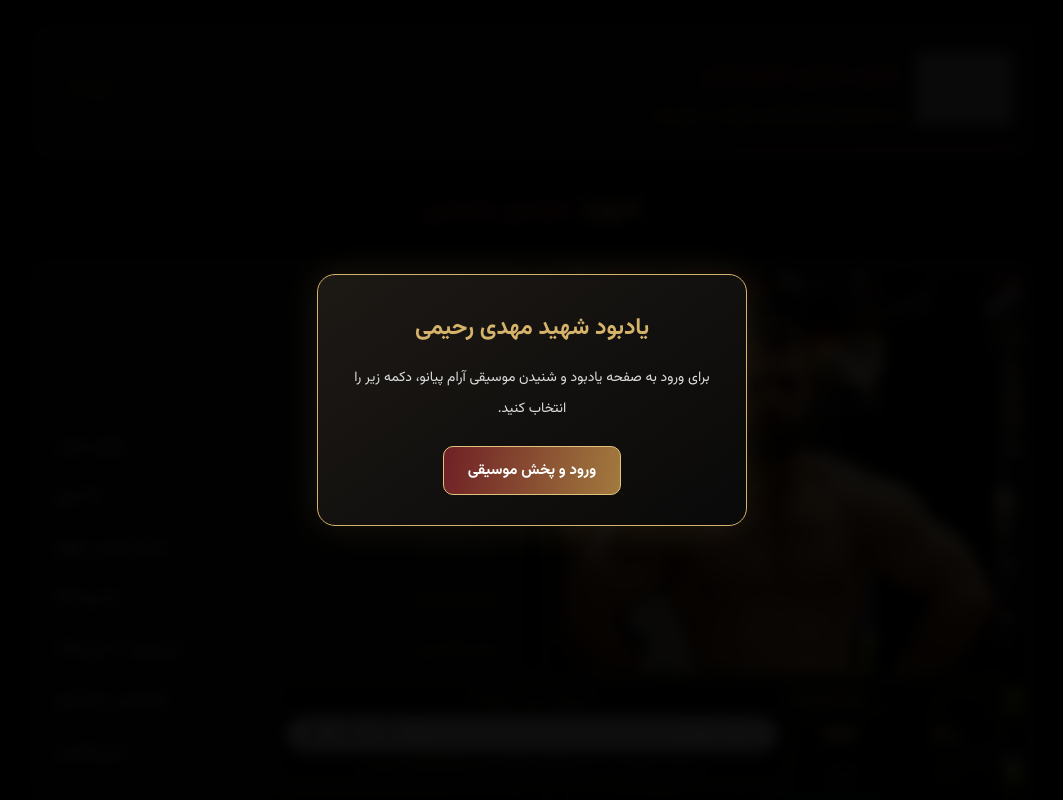
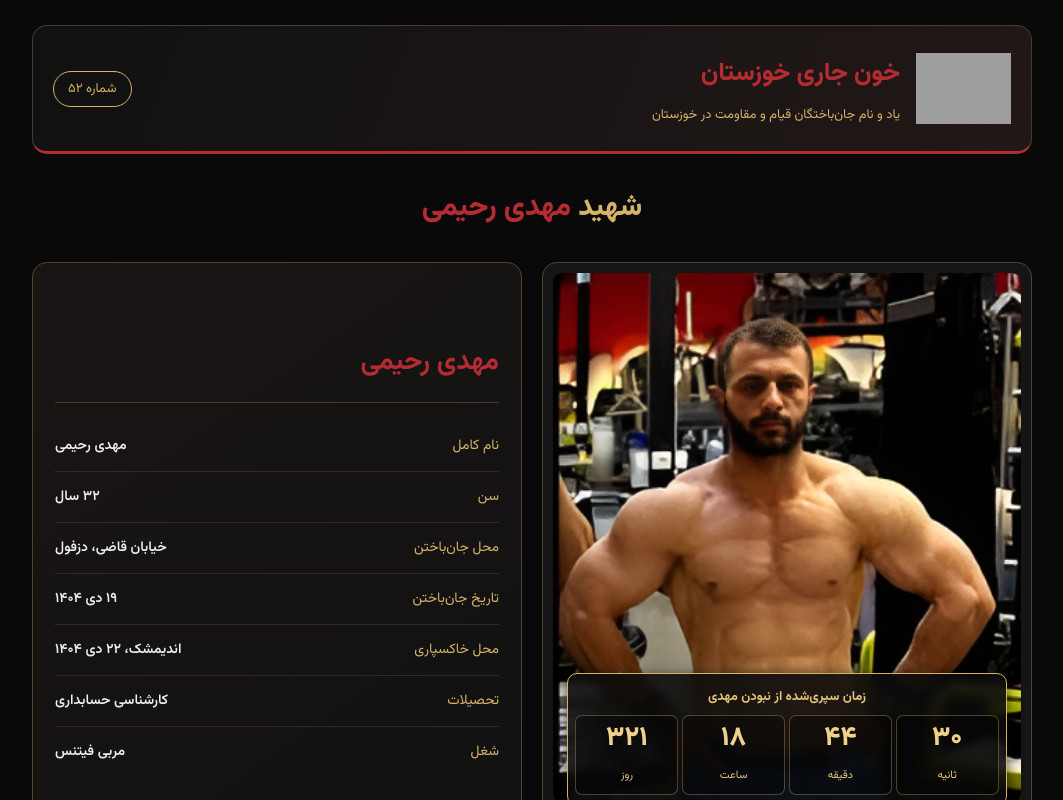
Before and after one commit to armin388shahram-wq/armin388shahram-wq.github.io, a plain HTML site: page 52-mehdi-rahimi.html in a window 1280 px wide. Shown: the top 800 px of the page, without its empty margins (108-1171 px from the left). Drawn offline with Linux system fonts and the light colour scheme; grey boxes are pictures that could not be loaded.

Commit message:
Remove welcome overlay and previous piano audio

```diff
--- a/52-mehdi-rahimi.html
+++ b/52-mehdi-rahimi.html
@@ -502,104 +502,12 @@ footer strong {
     }
 }
 
-/* پخش‌کننده موسیقی یادبود */
-.memorial-audio {
-    position: fixed;
-    bottom: 14px;
-    left: 50%;
-    transform: translateX(-50%);
-    z-index: 20;
-    width: min(94%, 520px);
-    padding: 10px 14px;
-    background: rgba(15, 13, 12, .96);
-    border: 1px solid var(--gold);
-    border-radius: 13px;
-    box-shadow: 0 5px 25px rgba(0,0,0,.65);
-    text-align: center;
-}
-.memorial-audio p {
-    margin: 0 0 5px;
-    color: var(--gold);
-    font-size: 12px;
-}
-.memorial-audio audio {
-    display: block;
-    width: 100%;
-    height: 34px;
-}
-.audio-credit {
-    display: block;
-    margin-top: 4px;
-    color: #aaa;
-    font-size: 10px;
-}
-.audio-credit a { color: #d6b36a; }
-.audio-welcome[hidden] {
-    display: none !important;
-}
-.audio-welcome {
-    position: fixed;
-    inset: 0;
-    z-index: 100;
-    display: flex;
-    align-items: center;
-    justify-content: center;
-    padding: 22px;
-    background: rgba(0,0,0,.94);
-    backdrop-filter: blur(7px);
-}
-.audio-welcome-card {
-    width: min(100%, 430px);
-    padding: 30px 22px;
-    text-align: center;
-    background: linear-gradient(145deg, #1d1915, #090909);
-    border: 1px solid var(--gold);
-    border-radius: 18px;
-    box-shadow: 0 0 35px rgba(214,179,106,.12);
-}
-.audio-welcome-card h2 {
-    margin: 0 0 12px;
-    color: var(--gold);
-    font-size: 23px;
-}
-.audio-welcome-card p {
-    margin: 0 0 22px;
-    color: #ddd;
-    font-size: 14px;
-    line-height: 2.2;
-}
-.audio-enter {
-    border: 1px solid #e0c27e;
-    border-radius: 10px;
-    padding: 12px 24px;
-    background: linear-gradient(100deg, #6f2025, #a27a3e);
-    color: white;
-    font-family: inherit;
-    font-size: 15px;
-    font-weight: 700;
-    cursor: pointer;
-}
-.audio-enter:focus-visible { outline: 2px solid white; outline-offset: 3px; }
-@media(max-width:650px) {
-    .memorial-audio { bottom: 8px; padding: 8px 10px; }
-    body { padding-bottom: 90px; }
-}
 
 </style>
 </head>
 
 <body>
 
-
-<!-- ورود همراه با پخش موسیقی یادبود -->
-<div class="audio-welcome" id="audioWelcome" role="dialog" aria-modal="true" aria-labelledby="audioWelcomeTitle">
-  <div class="audio-welcome-card">
-    <h2 id="audioWelcomeTitle">یادبود شهید مهدی رحیمی</h2>
-    <p>برای ورود به صفحه یادبود و شنیدن موسیقی آرام پیانو، دکمه زیر را انتخاب کنید.</p>
-    <button class="audio-enter" id="audioEnter" type="button">ورود و پخش موسیقی</button>
-    <p id="audioError" hidden style="margin:14px 0 0;color:#e5a0a0;font-size:12px;">پخش موسیقی آغاز نشد. می‌توانید از پخش‌کننده پایین صفحه استفاده کنید.</p>
-  </div>
-</div>
 
 <div class="container">
 
@@ -774,42 +682,9 @@ footer strong {
 </div>
 
 
-<!-- موسیقی آرام پیانو؛ فایل با مجوز Creative Commons BY-SA 2.0 -->
-<div class="memorial-audio" id="memorialAudioPlayer">
-  <p>موسیقی یادبود | پیانو آرام</p>
-  <audio id="memorialAudio" controls preload="none">
-    <source src="https://upload.wikimedia.org/wikipedia/commons/9/99/L._Sarason_-_Piano_Sonata_-_Slow_and_Espressivo.ogg" type="audio/ogg">
-    مرورگر شما از پخش این فایل صوتی پشتیبانی نمی‌کند.
-  </audio>
-  <span class="audio-credit">اثر پیانویی L. Sarason با اجرای Martha Goldstein ·
-    <a href="https://creativecommons.org/licenses/by-sa/2.0/" target="_blank" rel="noopener">مجوز CC BY-SA 2.0</a>
-    · <a href="https://commons.wikimedia.org/wiki/File:L._Sarason_-_Piano_Sonata_-_Slow_and_Espressivo.ogg" target="_blank" rel="noopener">منبع فایل</a>
-  </span>
-</div>
-
 <!-- محاسبه تایمر -->
 
 <script>
-
-
-const audio = document.getElementById("memorialAudio");
-const audioWelcome = document.getElementById("audioWelcome");
-const audioEnter = document.getElementById("audioEnter");
-const audioError = document.getElementById("audioError");
-
-audioEnter.addEventListener("click", () => {
-    // ابتدا پنجره را کنار می‌زنیم تا صفحه در هر شرایطی باز شود.
-    audioWelcome.hidden = true;
-    audio.play().catch(() => {
-        audioError.hidden = false;
-        audio.controls = true;
-    });
-});
-
-audio.addEventListener("ended", () => {
-    const title = document.querySelector(".memorial-audio p");
-    title.textContent = "موسیقی یادبود به پایان رسید";
-});
 
 
 const startDate = new Date("2026-01-09T00:00:00");
```
